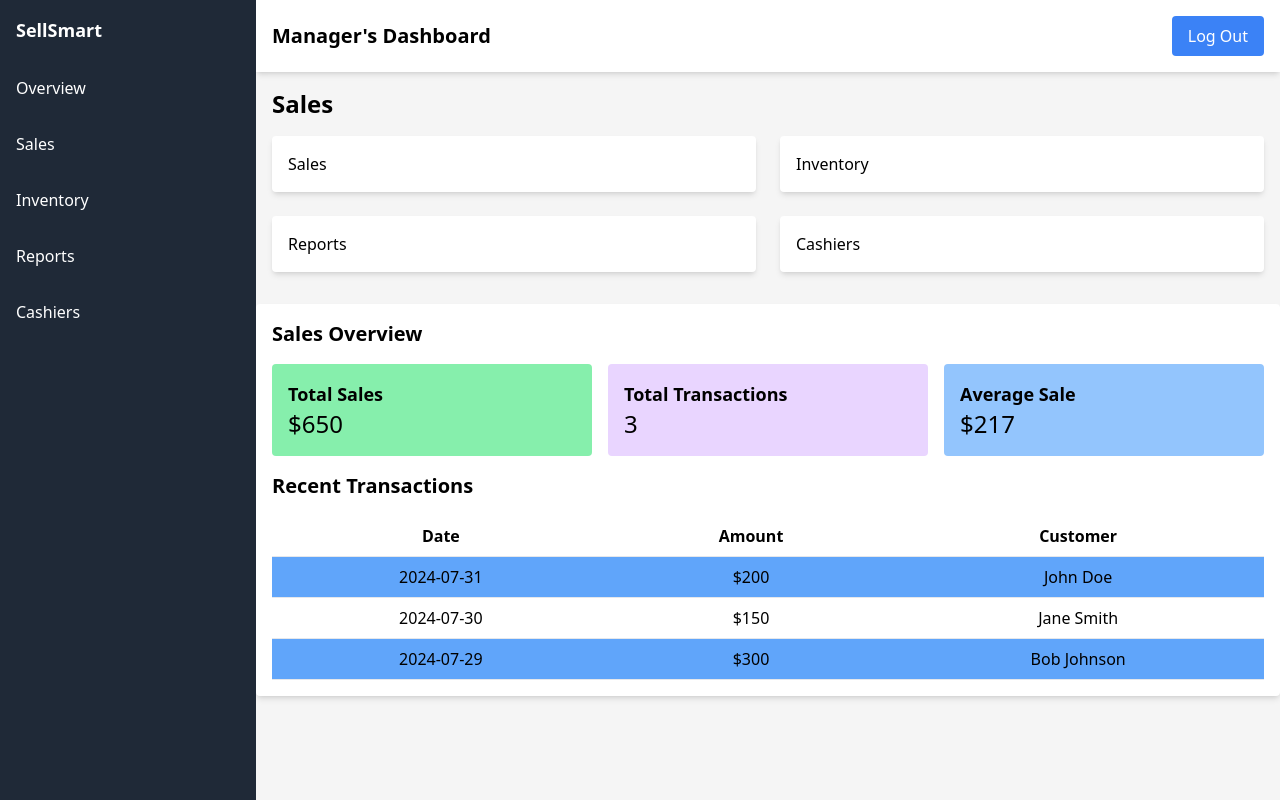
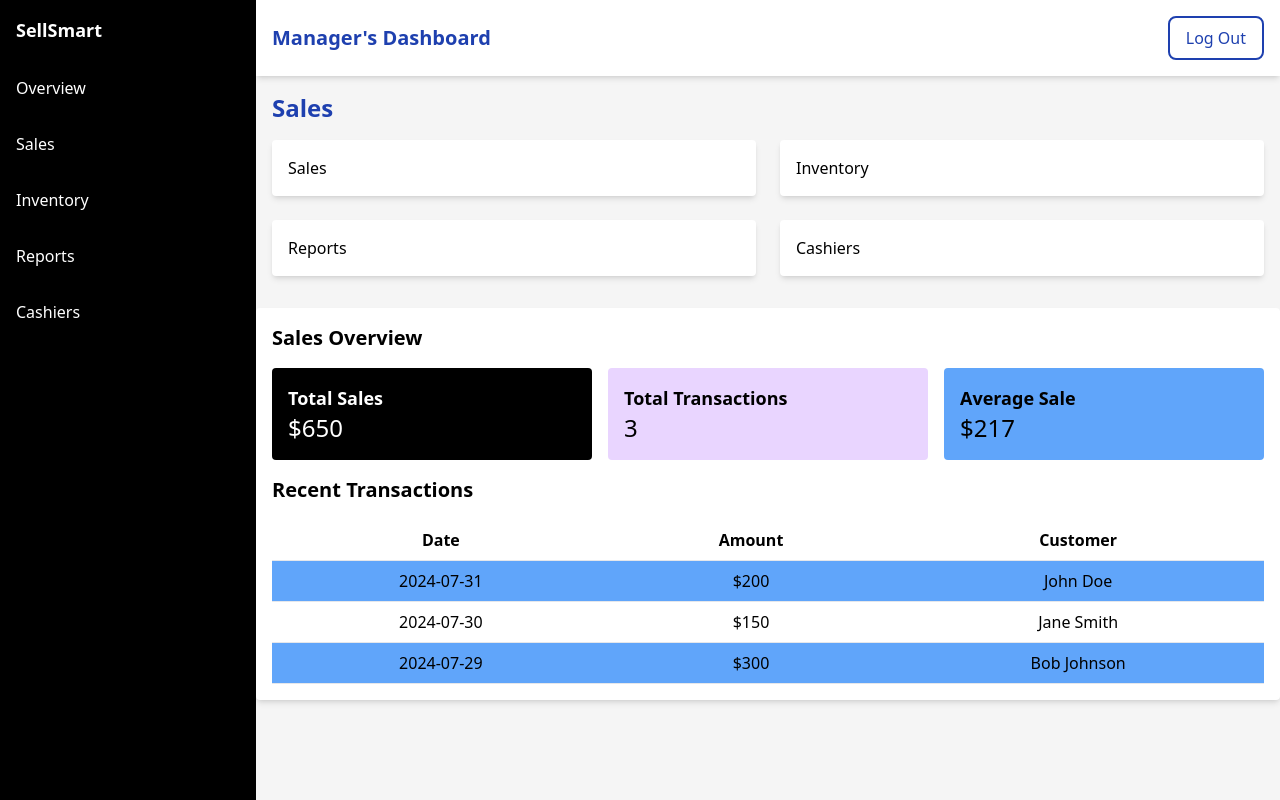
Before and after one commit to Ishahtech/SellSmart, a React (Vite) app: page /Manager in a window 1280 px wide. Both pictures are taken after a click on the element "Sales". Built offline with nearby package versions, Linux system fonts and the light colour scheme.

Commit message:
fix: adjust background and text colors.

```diff
--- a/src/components/LandingPage/Footer.jsx
+++ b/src/components/LandingPage/Footer.jsx
@@ -132,7 +132,7 @@ const Footer = () => {
           </div>
         </div>
         <div className="mt-8 text-center">
-          <p>&copy; 2024 Your Company. All rights reserved.</p>
+          <p>&copy; 2024 SellSmart. All rights reserved.</p>
         </div>
       </div>
     </footer>
--- a/src/components/ManagerDashboard/CashierContent.jsx
+++ b/src/components/ManagerDashboard/CashierContent.jsx
@@ -12,7 +12,7 @@ const CashierContent = () => {
     <div className="p-4 bg-white shadow-md rounded mt-4">
       <h3 className="text-xl font-bold mb-4">Cashier Overview</h3>
       <div className="grid grid-cols-1 lg:grid-cols-3 gap-4">
-        <div className="p-4 bg-blue-200 rounded">
+        <div className="p-4 bg-blue-800 text-white rounded">
           <h4 className="text-lg font-bold">Total Cashiers</h4>
           <p className="text-2xl">{cashierData.length}</p>
         </div>
--- a/src/components/ManagerDashboard/DashboardContent.jsx
+++ b/src/components/ManagerDashboard/DashboardContent.jsx
@@ -28,7 +28,7 @@ const DashboardContent = () => {
   return (
     <>
       <div className="p-4">
-        <h2 className="text-2xl font-bold mb-4">{activeTab}</h2>
+        <h2 className="text-2xl text-blue-800 font-bold mb-4">{activeTab}</h2>
         <div className="grid grid-cols-1 lg:grid-cols-2 gap-6">
           <div
             className={`p-4 bg-white shadow-md rounded cursor-pointer ${
--- a/src/components/ManagerDashboard/InventoryContent.jsx
+++ b/src/components/ManagerDashboard/InventoryContent.jsx
@@ -16,7 +16,7 @@ const InventoryContent = () => {
     <div className="p-4 bg-white shadow-md rounded mt-4">
       <h3 className="text-xl font-bold mb-4">Inventory Overview</h3>
       <div className="grid grid-cols-1 lg:grid-cols-3 gap-4">
-        <div className="p-4 bg-green-300 rounded">
+        <div className="p-4 bg-blue-400 rounded">
           <h4 className="text-lg font-bold">Total Products</h4>
           <p className="text-2xl">{inventoryData.length}</p>
         </div>
--- a/src/components/ManagerDashboard/ManagerHeader.jsx
+++ b/src/components/ManagerDashboard/ManagerHeader.jsx
@@ -20,11 +20,11 @@ const ManagerHeader = ({ toggleSidebar }) => {
             />
           </svg>
         </button>
-        <h1 className="text-xl font-bold flex-1 text-center lg:text-left lg:flex-none">
+        <h1 className="text-xl text-blue-800 font-bold flex-1 text-center lg:text-left lg:flex-none">
           Manager's Dashboard
         </h1>
         <div>
-          <button className="bg-blue-500 text-white px-4 py-2 rounded">
+          <button className="px-4 py-2 border-2 border-blue-800  text-blue-800 font-medium rounded-lg hover:bg-blue-800 hover:text-white">
             Log Out
           </button>
         </div>
--- a/src/components/ManagerDashboard/ReportsContent.jsx
+++ b/src/components/ManagerDashboard/ReportsContent.jsx
@@ -72,7 +72,7 @@ const ReportsContent = () => {
     <div className="p-4 bg-white shadow-md rounded mt-4">
       <h3 className="text-xl font-bold mb-4">Reports Overview</h3>
       <div className="grid grid-cols-1 lg:grid-cols-3 gap-4">
-        <div className="p-4 bg-green-300 rounded">
+        <div className="p-4 bg-blue-400 rounded">
           <h4 className="text-lg font-bold">Total Reports</h4>
           <p className="text-2xl">{reportData.length}</p>
         </div>
--- a/src/components/ManagerDashboard/SalesContent.jsx
+++ b/src/components/ManagerDashboard/SalesContent.jsx
@@ -12,7 +12,7 @@ const SalesContent = () => {
     <div className="p-4 bg-white shadow-md rounded mt-4">
       <h3 className="text-xl font-bold mb-4">Sales Overview</h3>
       <div className="grid grid-cols-1 lg:grid-cols-3 gap-4">
-        <div className="p-4 bg-green-300 rounded">
+        <div className="p-4 bg-black text-white rounded">
           <h4 className="text-lg font-bold">Total Sales</h4>
           <p className="text-2xl">$650</p>
         </div>
@@ -20,7 +20,7 @@ const SalesContent = () => {
           <h4 className="text-lg font-bold">Total Transactions</h4>
           <p className="text-2xl">3</p>
         </div>
-        <div className="p-4 bg-blue-300 rounded">
+        <div className="p-4 bg-blue-400 rounded">
           <h4 className="text-lg font-bold">Average Sale</h4>
           <p className="text-2xl">$217</p>
         </div>
--- a/src/components/ManagerDashboard/Sidebar.jsx
+++ b/src/components/ManagerDashboard/Sidebar.jsx
@@ -4,25 +4,25 @@ const Sidebar = ({ isOpen, toggleSidebar }) => {
   return (
     <>
       <div
-        className={`fixed inset-y-0 left-0 w-64 bg-gray-800 text-white transform ${
+        className={`fixed inset-y-0 left-0 w-64 bg-black text-white transform ${
           isOpen ? "translate-x-0" : "-translate-x-full"
         } transition-transform lg:static lg:translate-x-0`}
       >
         <div className="p-4 text-lg font-bold">SellSmart</div>
         <ul>
-          <li className="p-4 hover:bg-gray-700">
+          <li className="p-4 hover:bg-blue-800">
             <a href="#">Overview</a>
           </li>
-          <li className="p-4 hover:bg-gray-700">
+          <li className="p-4 hover:bg-blue-800">
             <a href="#">Sales</a>
           </li>
-          <li className="p-4 hover:bg-gray-700">
+          <li className="p-4 hover:bg-blue-800">
             <a href="#">Inventory</a>
           </li>
-          <li className="p-4 hover:bg-gray-700">
+          <li className="p-4 hover:bg-blue-800">
             <a href="#">Reports</a>
           </li>
-          <li className="p-4 hover:bg-gray-700">
+          <li className="p-4 hover:bg-blue-800">
             <a href="#">Cashiers</a>
           </li>
         </ul>
```
